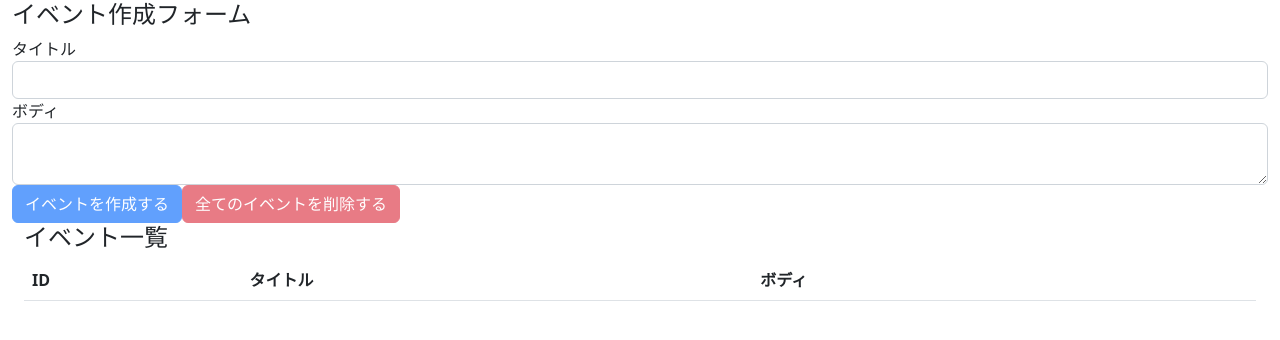
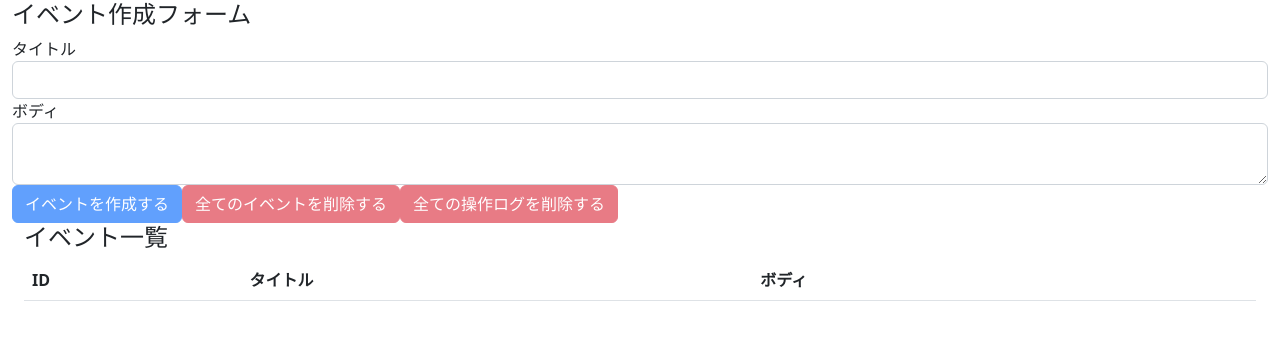
Before and after one commit to yokkepp/react-hooks-practice, a React (Create React App) app: page / in a window 1280 px wide. Shown: the top 340 px of the page. Built offline with nearby package versions, Linux system fonts and the light colour scheme.

Commit message:
delete all operation logs

```diff
--- a/src/components/EventForm.js
+++ b/src/components/EventForm.js
@@ -45,6 +45,16 @@
     }
   };
 
+  const deleteAllOperationLogs = (e) => {
+    e.preventDefault();
+    const result = window.confirm(
+      "本当に全ての操作ログを削除してよろしいですか？"
+    );
+    if (result) {
+      dispatch({ type: DELETE_ALL_OPERATION_LOGS });
+    }
+  };
+
   const unCreatable = title === "" || body === "";
 
   return (
@@ -89,6 +99,13 @@
       >
         全てのイベントを削除する
       </button>
+      <button
+        className="btn btn-danger"
+        onClick={deleteAllOperationLogs}
+        disabled={state.operationLogs.length === 0}
+      >
+        全ての操作ログを削除する
+      </button>
     </>
   );
 };
```
